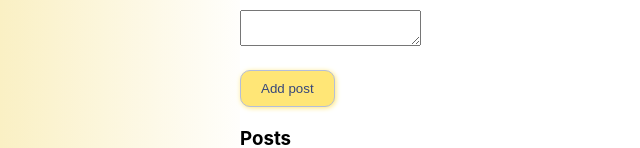
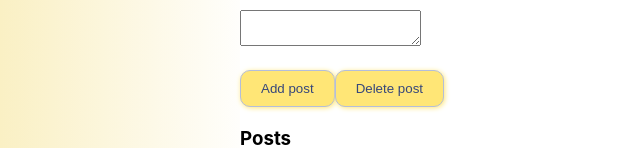
Before and after one commit to DirektPetr/social_network_react_inc, a React (Create React App) app: page /main in a window 1280 px wide. Shown: the part 389-537 px from the top of the page, without its empty margins (0-640 px from the left). Built offline with nearby package versions, Linux system fonts and the light colour scheme.

Commit message:
fix update file state.js

```diff
--- a/src/App.js
+++ b/src/App.js
@@ -22,8 +22,10 @@ function App(props) {
                 </div>
                 <div className="wrapper__main">
                     <Routes>
-                        <Route path='/main' element={<Main postsData={props.appState.postsData}/>}/>
-                        <Route path='/dialogs/*' element={<Dialogs usersData={props.appState.usersData} messagesData={props.appState.messagesData}/>}/>
+                        <Route path='/main' element={<Main
+                            state={props.state.profilePage}/>}/>
+                        <Route path='/dialogs/*' element={<Dialogs
+                            state={props.state.messagesPage}/>}/>
                         <Route path='/news' element={<News/>}/>
                         <Route path='/music' element={<Music/>}/>
                         <Route path='/settings' element={<Settings/>}/>
--- a/src/components/Dialogs/Dialogs.jsx
+++ b/src/components/Dialogs/Dialogs.jsx
@@ -5,8 +5,8 @@ import {Messages} from "./Messages/Messages";
 export const Dialogs = (props) => {
     return (
         <div className={s.dialogs_items}>
-            <Users usersData={props.usersData}/>
-            <Messages messagesData={props.messagesData}/>
+            <Users usersData={props.state.usersData}/>
+            <Messages messagesData={props.state.messagesData}/>
         </div>
     )
 }
--- a/src/components/Main/Main.jsx
+++ b/src/components/Main/Main.jsx
@@ -10,7 +10,7 @@ export const Main = (props) => {
 
         <ProfileInfo />
         <MyPosts />
-        <Posts postsData={props.postsData} />
+        <Posts postsData={props.state.postsData} />
 
     </section>
   )
--- a/src/components/Main/MyPosts/MyPosts.jsx
+++ b/src/components/Main/MyPosts/MyPosts.jsx
@@ -1,17 +1,29 @@
 import s from './MyPosts.module.css';
+import {useRef} from "react";
+
+
+
+
+
 
 export const MyPosts = () => {
+    const refTextarea = useRef();
+
+    const addPost = () => {
+        let text = refTextarea.current.value;
+        alert(text)
+    }
     return (
         <div className={''}>
             <div className={s.title}>
                 <h3>My posts</h3>
             </div>
             <div className={s.input}>
-                <textarea/>
+                <textarea ref={refTextarea}/>
             </div>
-            <button className={s.button}>
-                Add post
-            </button>
+            <button className={s.button} onClick={addPost}>Add post</button>
+            <button className={s.button} onClick={() => alert('Delete post')}>Delete post</button>
+
         </div>
     )
 }
--- a/src/index.js
+++ b/src/index.js
@@ -9,6 +9,6 @@ import state from "./redux/state";
 const root = ReactDOM.createRoot(document.getElementById('root'));
 root.render(
     <React.StrictMode>
-        <App appState={state}/>
+        <App state={state}/>
     </React.StrictMode>
 );
--- a/src/redux/state.js
+++ b/src/redux/state.js
@@ -5,6 +5,7 @@ import logo__img4 from "../img/logo__img__4.jpg";
 import logo__img5 from "../img/logo__img__5.jpg";
 
 const state = {
+    profilePage: {
         postsData: [
             {id: 1, img: logo__img1, message: 'Lorem ipsum dolor sit amet, consetetur', likesCount: 14},
             {id: 2, img: logo__img2, message: 'Lorem ipsum dolor', likesCount: 34},
@@ -12,6 +13,8 @@ const state = {
             {id: 4, img: logo__img4, message: 'Lorem ipsum dolor sit amet', likesCount: 30},
             {id: 5, img: logo__img5, message: 'Lorem dolor sit amet', likesCount: 3},
         ],
+    },
+    messagesPage: {
         usersData: [
             {id: 1, name: 'Petr'},
             {id: 2, name: 'Dimas'},
@@ -26,7 +29,7 @@ const state = {
             {id: 4, message: 'How are you?'},
             {id: 5, message: 'yes'},
         ]
-
+    }
 }
 
 export default state
```
Lines whose indentation alone changed are shown as unchanged.
